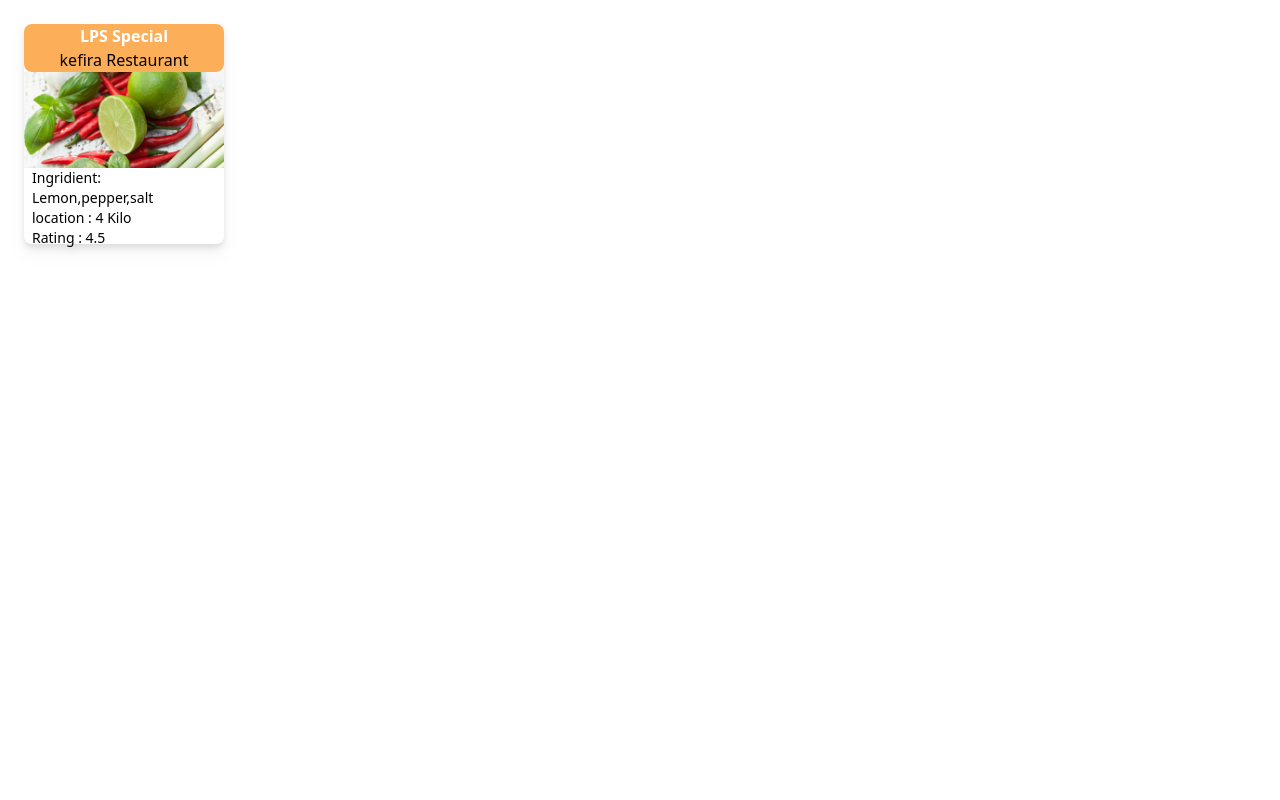
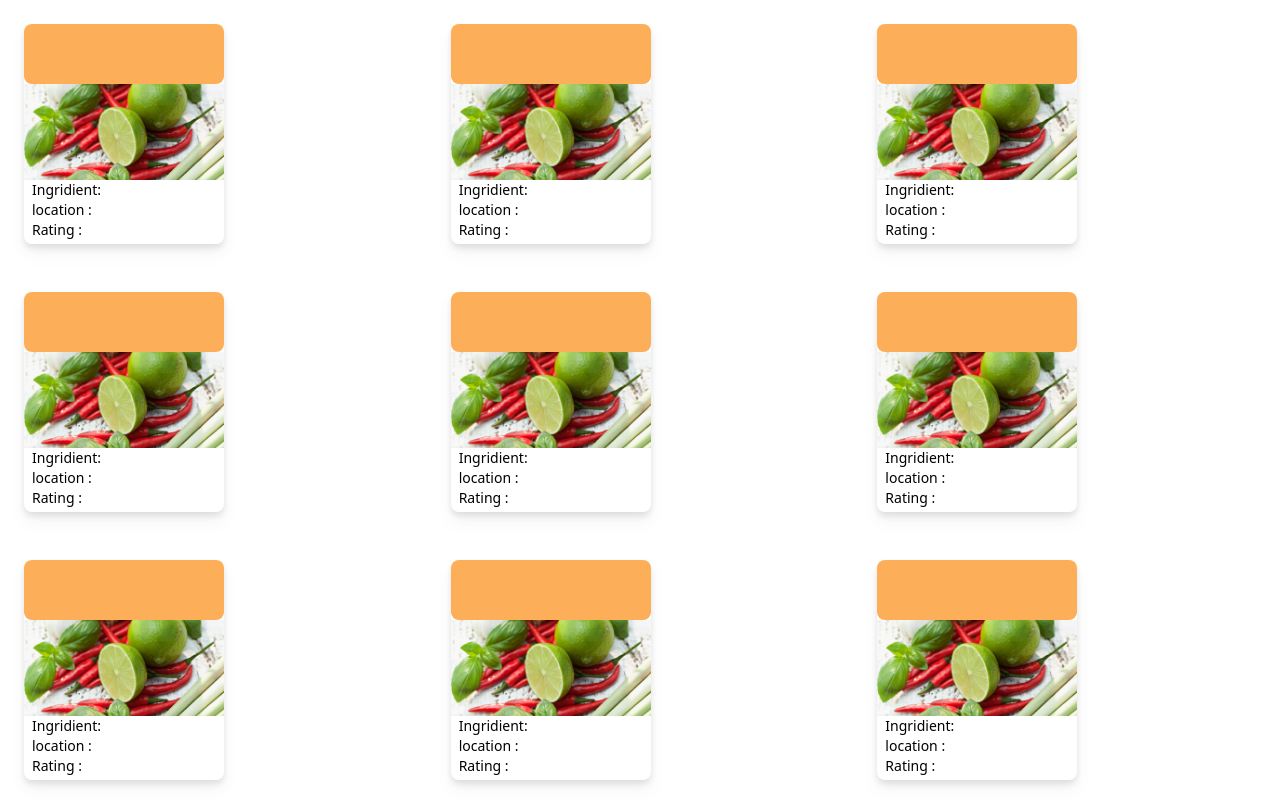
Before and after one commit to fi-taa/Minalesh, a Next.js app: page /demo in a window 1280 px wide. Shown: the top 800 px of the page. Built offline with nearby package versions, Linux system fonts and the light colour scheme.

Commit message:
inputField component and homepage restaurant special food preview created

```diff
--- /dev/null
+++ b/components/general_res_preiview.jsx
@@ -0,0 +1,16 @@
+import React from 'react'
+import HRP from "../components/homepage_res_preview"
+
+function general_res_preiview() {
+    const array = [...Array(20)]
+    const view = < HRP foodImage="/image_for_homepage_res_preview.jpeg" />
+
+    return (
+        <div className='grid grid-cols-3'>
+          {array.map(_=><div>{view}</div>)}
+        </div>
+      )
+
+}
+
+export default general_res_preiview
--- a/pages/demo.jsx
+++ b/pages/demo.jsx
@@ -1,20 +1,21 @@
 import React from "react";
 import SignUp from "../components/signUp";
 import Sudemo from "../components/sudemo";
-import Preview from "../components/homepage_res_preview";
+import Preview from "../components/general_res_preiview";
 
 function demo() {
   return (
-    <div>
-      <Preview
-        foodName="LPS Special"
-        restaurantName="kefira Restaurant"
-        foodImage="/image_for_homepage_res_preview.jpeg"
-        ingridient="Lemon,pepper,salt"
-        location="4 Kilo"
-        rating="4.5"
-      />
-    </div>
+    // <div>
+    //   <Preview
+    //     foodName="LPS Special"
+    //     restaurantName="kefira Restaurant"
+    //     foodImage="/image_for_homepage_res_preview.jpeg"
+    //     ingridient="Lemon,pepper,salt"
+    //     location="4 Kilo"
+    //     rating="4.5"
+    //   />
+    // </div>
+    <Preview />
   );
 }
 
```
